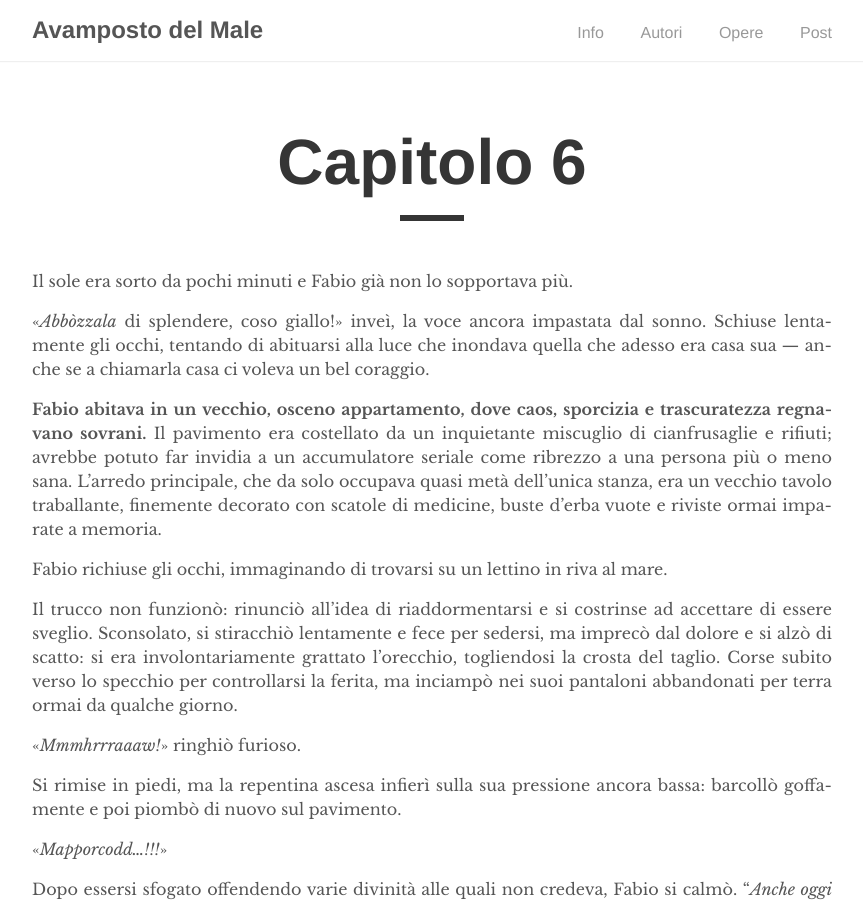
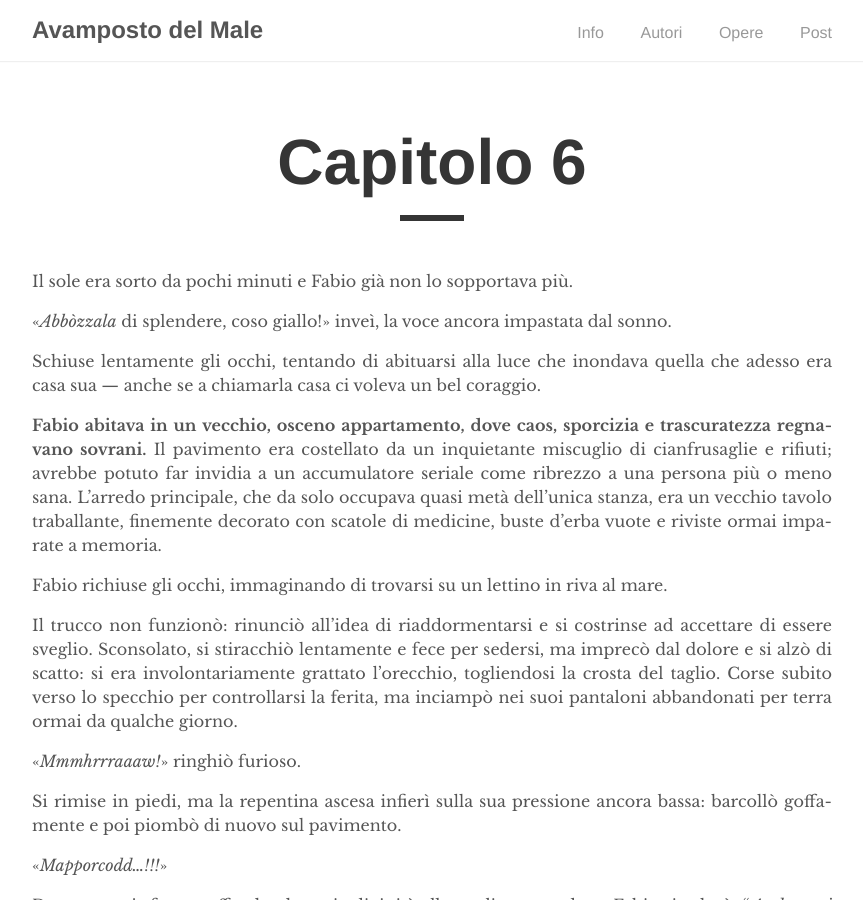
Before and after one commit to eviloutpost/eviloutpost.github.io, a Jekyll site: the page built from _works/sdp_ch/06.md, in a window 1280 px wide and 900 px high. Shown: the whole window, without its empty margins (208-1071 px from the left). Built offline with Jekyll 4.4.1, drawn with Linux system fonts in a browser that asks for light colours.

Commit message:
Cleaned a bit

```diff
--- a/_layouts/work.html
+++ b/_layouts/work.html
@@ -3,10 +3,10 @@ layout: titled
 ---
 
 <blockquote class="quote">
-  <p>{{ page.caption | markdownify }}</p>
+  {{ page.caption | markdownify }}
 </blockquote>
 
-<div style="text-align: justify;"> {{ page.content }} </div>
+<div style="text-align: center;"> {{ page.content }} </div>
 
 <div class="catalogue">
     {% for chapter in site.works %}
@@ -20,7 +20,7 @@ layout: titled
             {% assign truncatedContent = '' %}
             {% assign paragraphs = chapter.content | newline_to_br | strip_newlines | split:'<br />' %}
             {% for paragraph in paragraphs limit: chapter.display %}
-              {{ truncatedContent | append: paragraph }}
+              {{ truncatedContent | append: paragraph | markdownify }}
             {% endfor %}
           </div>
 
--- a/_works/sdp_ch/06.md
+++ b/_works/sdp_ch/06.md
@@ -6,7 +6,9 @@ display: 3
 
 Il sole era sorto da pochi minuti e Fabio già non lo sopportava più.
 
-«*Abbòzzala* di splendere, coso giallo!» inveì, la voce ancora impastata dal sonno. Schiuse lentamente gli occhi, tentando di abituarsi alla luce che inondava quella che adesso era casa sua --- anche se a chiamarla casa ci voleva un bel coraggio.
+«*Abbòzzala* di splendere, coso giallo!» inveì, la voce ancora impastata dal sonno.
+
+Schiuse lentamente gli occhi, tentando di abituarsi alla luce che inondava quella che adesso era casa sua --- anche se a chiamarla casa ci voleva un bel coraggio.
 
 **Fabio abitava in un vecchio, osceno appartamento, dove caos, sporcizia e trascuratezza regnavano sovrani.** Il pavimento era costellato da un inquietante miscuglio di cianfrusaglie e rifiuti; avrebbe potuto far invidia a un accumulatore seriale come ribrezzo a una persona più o meno sana. L’arredo principale, che da solo occupava quasi metà dell’unica stanza, era un vecchio tavolo traballante, finemente decorato con scatole di medicine, buste d’erba vuote e riviste ormai imparate a memoria.
 
```
Also changed, not shown: _works/sdp.md (+0 -4 lines).
